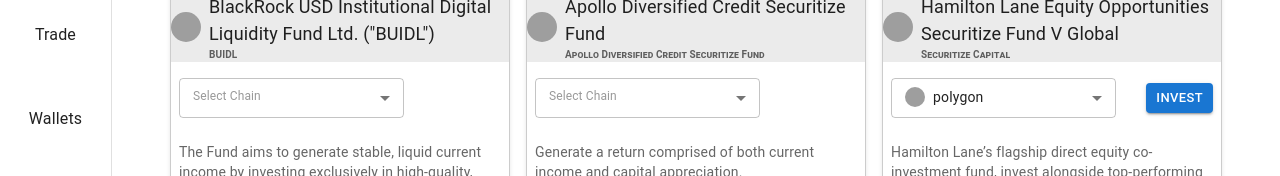
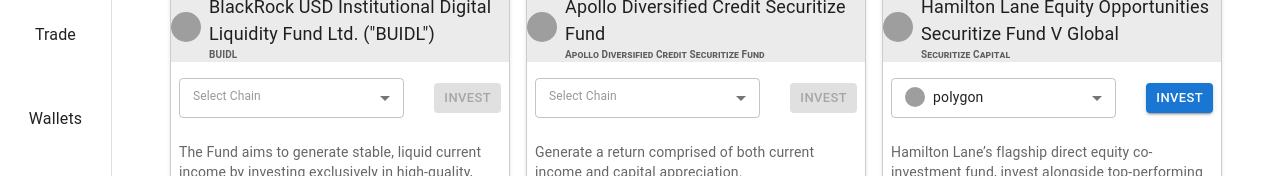
Before and after one commit to MiguelSchneider/NewPortfolioWithCards, a React (Create React App) app: page / in a window 1280 px wide. Shown: the part 257-433 px from the top of the page. Built offline with nearby package versions, Linux system fonts and the light colour scheme; grey boxes are pictures that could not be loaded; some icons are missing.

Commit message:
Refactor ChainSelector component for improved readability and always render Invest button with conditional link

```diff
--- a/src/components/OpportunityGroupCard.jsx
+++ b/src/components/OpportunityGroupCard.jsx
@@ -77,6 +77,7 @@
     </Box>
 );
 
+
 // Helper for chain selector and invest button
 const ChainSelector = ({ children, selected, setSelectedId }) => (
     <Box sx={{ display: 'flex', justifyContent: 'space-between', alignItems: 'center', mb: 0, p: 1 }}>
@@ -119,14 +120,19 @@
           </Select>
         </FormControl>
       )}
-        {!selected.metaOpportunityId && (
-            <Button variant="contained" size="small" href={'https://id.securitize.io/primary-market/opportunities/' + selected.opportunityId} target="_blank">
+
+      {/* Always render the button; disable it & remove the link when no chain is selected */}
+      <Button
+        variant="contained"
+        size="small"
+        href={!selected.metaOpportunityId ? `https://id.securitize.io/primary-market/opportunities/${selected.opportunityId}` : undefined}
+        target={!selected.metaOpportunityId ? "_blank" : undefined}
+        disabled={Boolean(selected.metaOpportunityId)}
+      >
         Invest
       </Button>
-        )}
     </Box>
   );
-
 // Helper to render feature list
 const FeatureList = ({ features }) => (
     <Box
```
Lines whose indentation alone changed are shown as unchanged.
